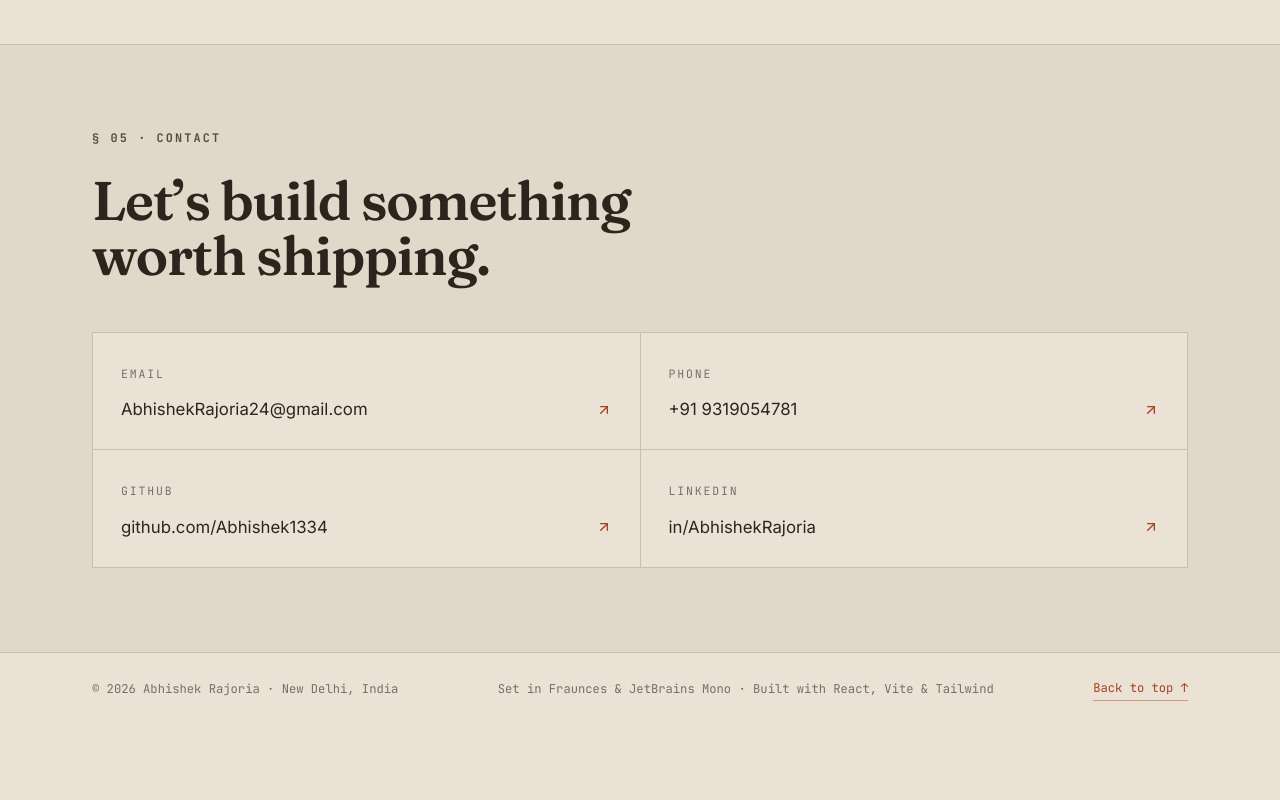
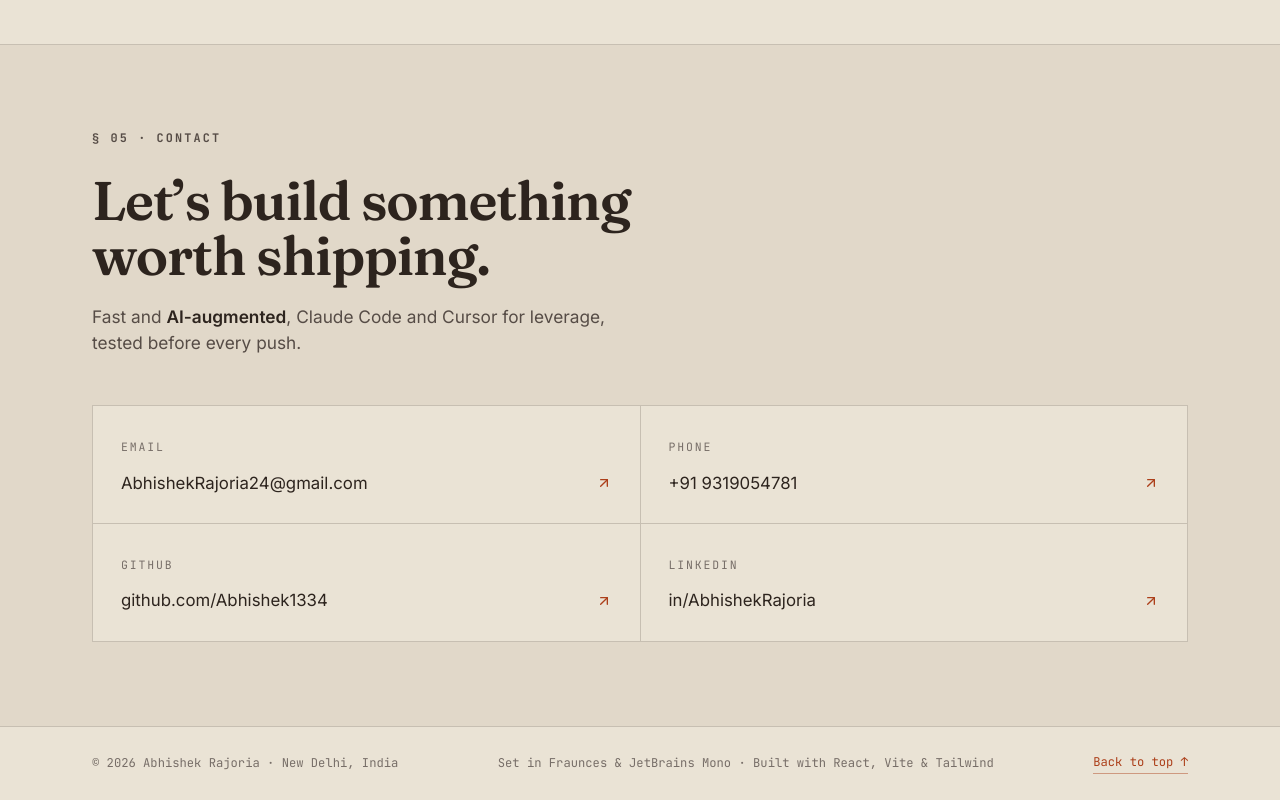
Before and after one commit to Abhishek1334/Abhishek-Rajoria-Portfolio, a React (Vite) app: page / in a window 1280 px wide. Shown: the part 3649-4449 px from the top of the page. Before the commit the page ends 4376 px from the top, so only its background shows below. Built offline with nearby package versions, Linux system fonts and the light colour scheme.

Commit message:
content: add an AI-augmented tagline at the contact pitch
A short tagline under the closing "Let's build something worth shipping."
line, AI fluency + tool usage (Claude Code, Cursor) framed as leverage +
discipline. Deliberately not in the hero and not in the skills grid.

```diff
--- a/src/pages/Redesign.tsx
+++ b/src/pages/Redesign.tsx
@@ -527,6 +527,9 @@ const Redesign = () => {
               <h2 className="ed-display" style={{ fontSize: 'clamp(2rem, 5vw, 3.4rem)', maxWidth: '18ch' }}>
                 Let&rsquo;s build something worth shipping.
               </h2>
+              <p className="ed-lead" style={{ marginTop: 20, color: 'var(--ink-soft)', maxWidth: '50ch' }}>
+                Fast and <span className="ed-stat">AI-augmented</span>, Claude Code and Cursor for leverage, tested before every push.
+              </p>
             </Reveal>
             <Reveal delay={120}>
               <div className="ed-contact-grid">
```
